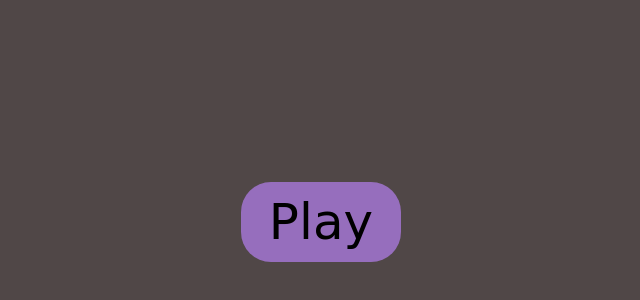
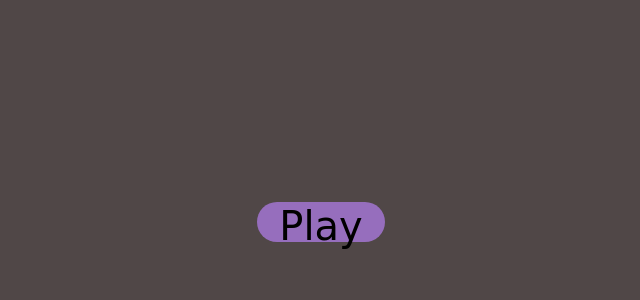
Before and after one commit to TateDennisvl/Website, a plain HTML site: page index.html in a window 1280 px wide. Shown: the part 178-478 px from the top of the page, without its empty margins (319-959 px from the left). Drawn offline with Linux system fonts and the light colour scheme.

Commit message:
adjusted size

```diff
--- a/index.css
+++ b/index.css
@@ -3,12 +3,12 @@
     top: 50%;
     left: 50%;
     transform: translate(-50%, -50%);
-    width: 160px;
-    height: 80px;
+    width: 10%;
+    height: 5%;
     border-radius: 30px;
     background-color: rgb(150, 110, 189);
     border: none;
-    font-size: 50px;
+    font-size: 40px;
     font-family: 'Comic Neue', cursive;
     transition: transform 0.3s;
 }
```
